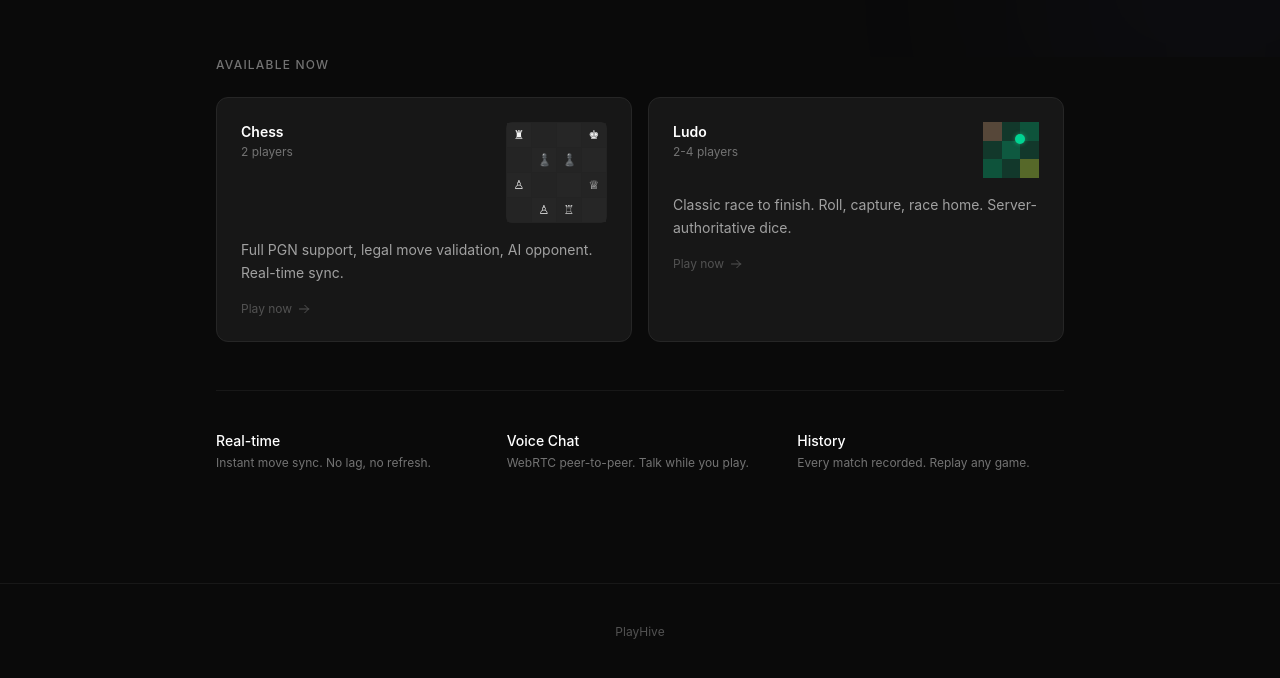
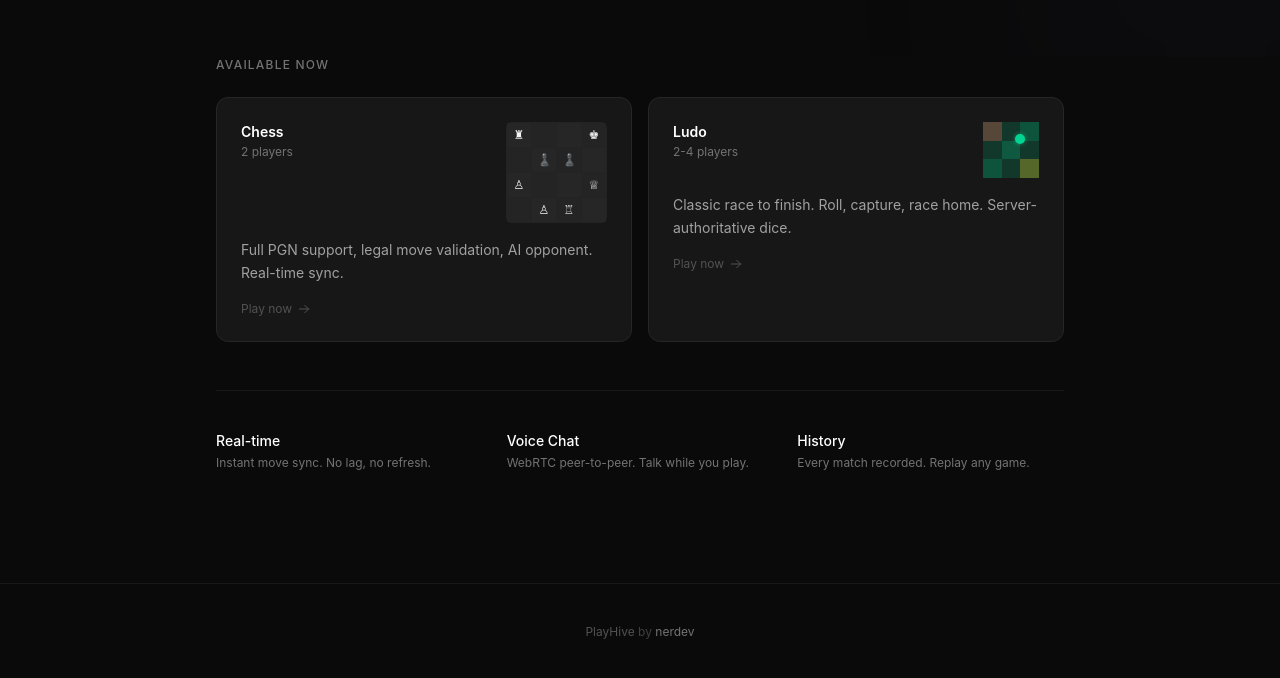
Before and after one commit to nerdev-co/playhive, a Next.js app in the folder apps/web/: page / in a window 1280 px wide. Shown: the part 743-1421 px from the top of the page. Built offline with nearby package versions, Linux system fonts and the light colour scheme; no server answers.

Commit message:
style(web): add 'by nerdev' attribution to homepage footer

```diff
--- a/apps/web/app/page.tsx
+++ b/apps/web/app/page.tsx
@@ -163,7 +163,15 @@
       {/* Footer */}
       <footer className="border-t border-neutral-800/50 py-10">
         <div className="mx-auto max-w-4xl px-6 text-center text-xs text-neutral-600">
-          PlayHive
+          PlayHive <span className="text-neutral-700">by</span>{" "}
+          <a
+            href="https://nerdev.io"
+            target="_blank"
+            rel="noopener noreferrer"
+            className="text-neutral-500 transition-colors hover:text-neutral-300"
+          >
+            nerdev
+          </a>
         </div>
       </footer>
     </main>
```
